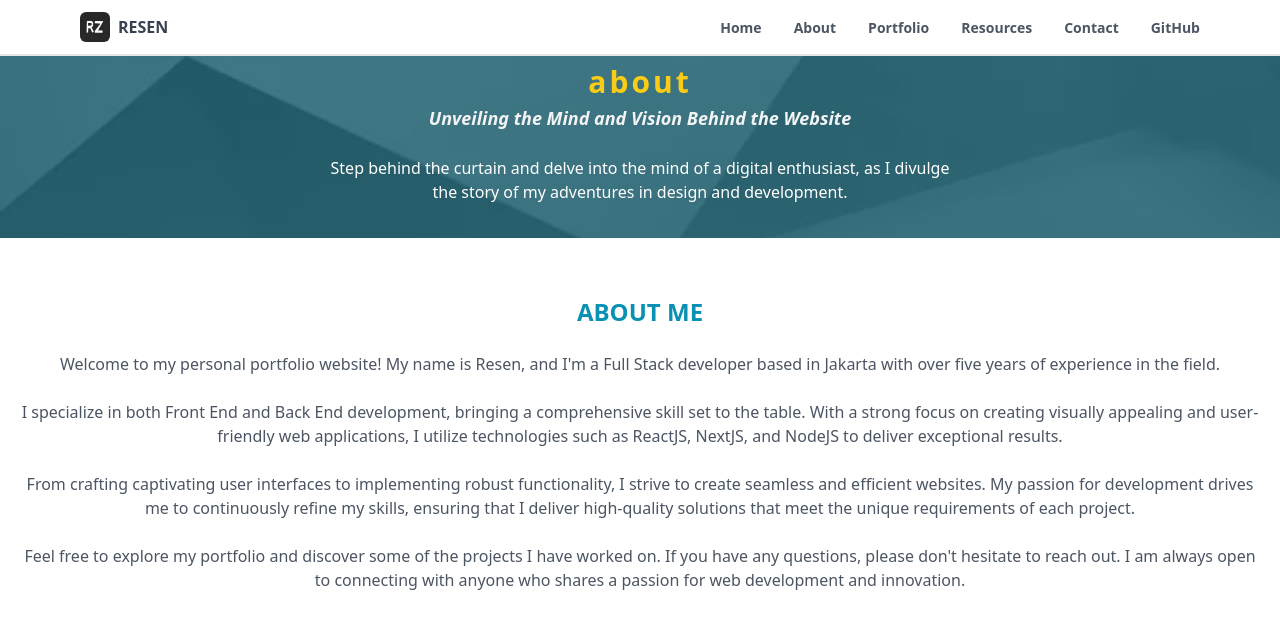
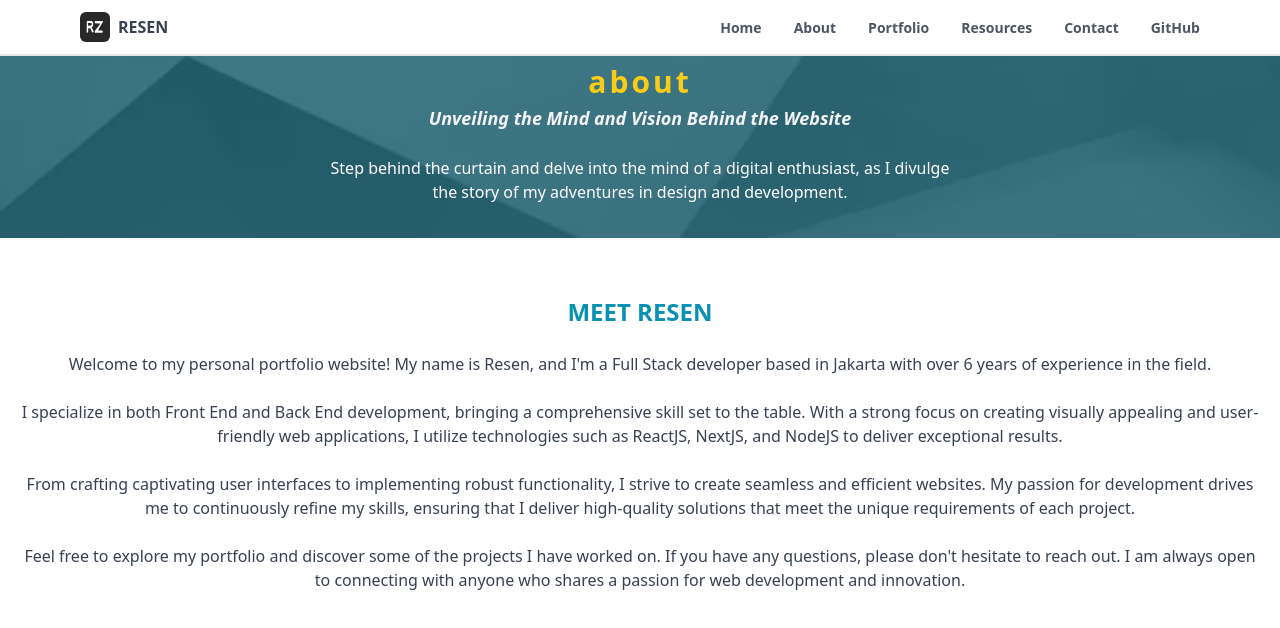
Before and after one commit to resenzhu/nextjs, a Next.js app: page /about in a window 1280 px wide. Shown: the top 628 px of the page. Built offline with nearby package versions, Linux system fonts and the light colour scheme; what tailwindcss-animated would draw is missing.

Commit message:
add years of experience logic

```diff
--- a/src/app/about/page.tsx
+++ b/src/app/about/page.tsx
@@ -1,3 +1,4 @@
+import {DateTime} from 'luxon';
 import {Header} from '@components/main/shared';
 import {createMetadata} from '@utils/metadata';
 
@@ -20,13 +21,20 @@ const Page = (): JSX.Element => (
     <section className='h-[calc(100vh-4rem)] min-h-[calc(100vh-4rem)] md:h-[calc(100vh-3.5rem)] md:min-h-[calc(100vh-3.5rem)]'>
       <div className='mx-4 flex flex-col items-center space-y-6 py-8'>
         <div className='animate-fade-right text-2xl font-extrabold text-cyan-600 animate-duration-700'>
-          ABOUT ME
+          MEET RESEN
         </div>
-        <div className='flex-1 animate-fade-up space-y-6 text-center text-gray-600 animate-duration-700'>
+        <div className='flex-1 animate-fade-up space-y-6 text-center text-gray-700 animate-duration-700'>
           <p>
-            Welcome to my personal portfolio website! My name is Resen, and I&#39;m
-            a Full Stack developer based in Jakarta with over five years of
-            experience in the field.
+            Welcome to my personal portfolio website! My name is Resen, and
+            I&#39;m a Full Stack developer based in Jakarta with over{' '}
+            {Math.floor(
+              DateTime.utc()
+                .diff(DateTime.fromISO('2017-03-01').toUTC(), ['years'])
+                .toObject().years ??
+                new Date().getUTCFullYear() -
+                  new Date('2017-03-01').getUTCFullYear()
+            )}{' '}
+            years of experience in the field.
           </p>
           <p>
             I specialize in both Front End and Back End development, bringing a
```
